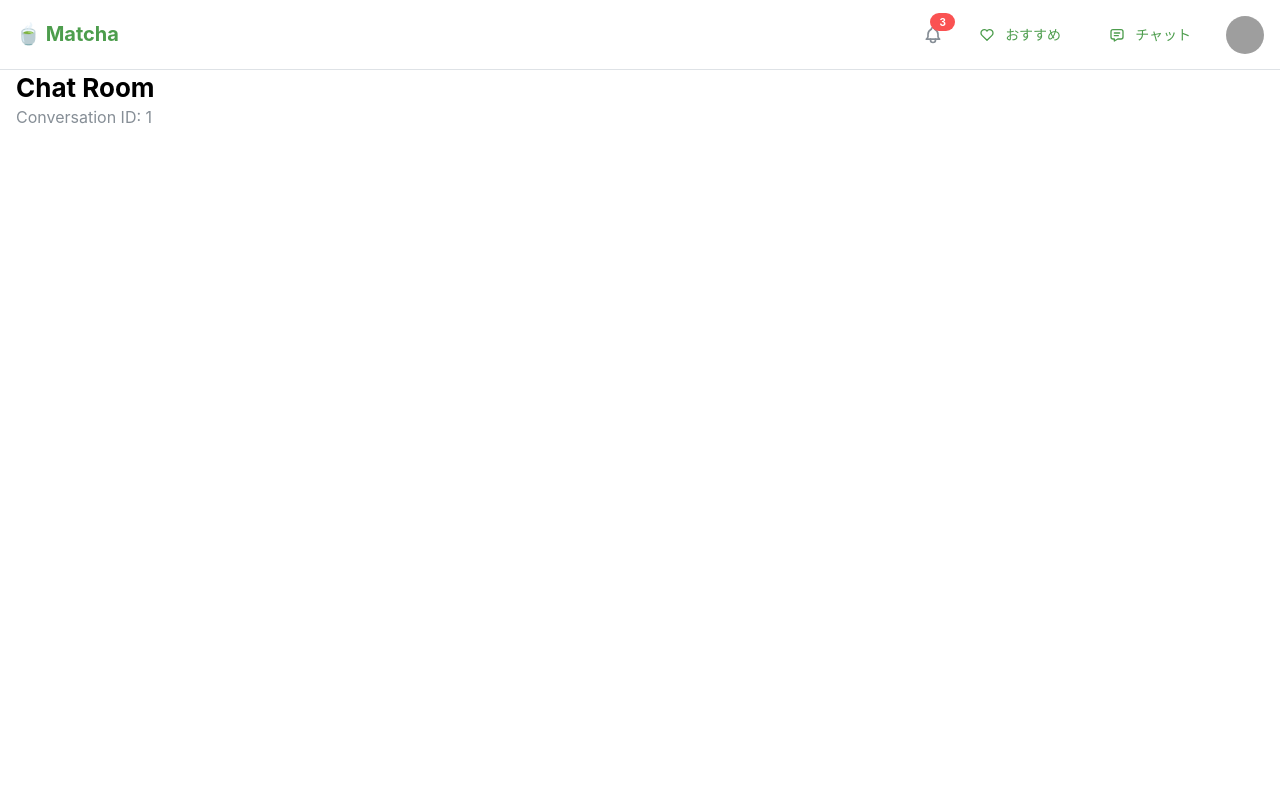
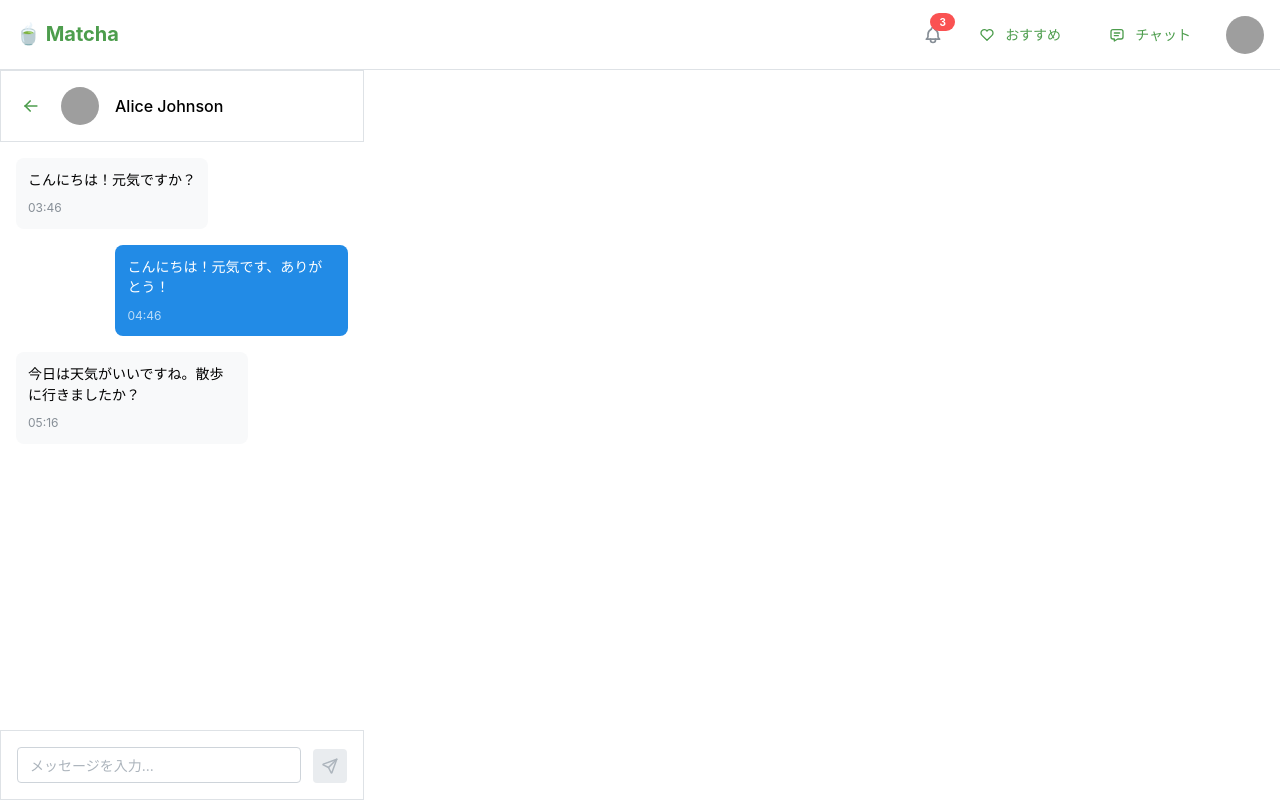
Before and after one commit to laddaL47/42-matcha, a React (Vite) app in the folder frontend/: page /chat/1 in a window 1280 px wide. Built offline with nearby package versions, Linux system fonts and the light colour scheme; grey boxes are pictures that could not be loaded.

Commit message:
feat: implement useSocket hook and integrate WebSocket functionality in ChatRoom and TestSocket components

```diff
--- a/frontend/src/hooks/index.ts
+++ b/frontend/src/hooks/index.ts
@@ -1,3 +1 @@
-// カスタムフックのエクスポート
-// 例: export { useAuth } from './useAuth';
-// 例: export { useApi } from './useApi';
+export { useSocket } from "./useSocket";
--- a/frontend/src/pages/ChatRoom/index.tsx
+++ b/frontend/src/pages/ChatRoom/index.tsx
@@ -1,13 +1,182 @@
-import { Container, Text, Title } from "@mantine/core";
-import { useParams } from "react-router-dom";
+import {
+  ActionIcon,
+  Avatar,
+  Container,
+  Group,
+  Paper,
+  ScrollArea,
+  Stack,
+  Text,
+  TextInput,
+} from "@mantine/core";
+import { IconArrowLeft, IconSend } from "@tabler/icons-react";
+import { useEffect, useRef, useState } from "react";
+import { useNavigate } from "react-router-dom";
+import type { Message, User } from "../../types";
+
+// モックデータ
+const mockUser: User = {
+  id: "user1",
+  username: "alice",
+  displayName: "Alice Johnson",
+  avatar:
+    "https://images.unsplash.com/photo-1494790108755-2616b612b786?w=150&h=150&fit=crop&crop=face",
+  isOnline: true,
+  lastSeen: new Date(),
+};
+
+const mockMessages: Message[] = [
+  {
+    id: "1",
+    senderId: "user1",
+    receiverId: "current_user",
+    content: "こんにちは！元気ですか？",
+    timestamp: new Date(Date.now() - 1000 * 60 * 60 * 2),
+    isRead: true,
+    messageType: "text",
+  },
+  {
+    id: "2",
+    senderId: "current_user",
+    receiverId: "user1",
+    content: "こんにちは！元気です、ありがとう！",
+    timestamp: new Date(Date.now() - 1000 * 60 * 60 * 1),
+    isRead: true,
+    messageType: "text",
+  },
+  {
+    id: "3",
+    senderId: "user1",
+    receiverId: "current_user",
+    content: "今日は天気がいいですね。散歩に行きましたか？",
+    timestamp: new Date(Date.now() - 1000 * 60 * 30),
+    isRead: false,
+    messageType: "text",
+  },
+];
 
 const ChatRoom = () => {
-  const { connectionId } = useParams();
+  const navigate = useNavigate();
+  const [messages, setMessages] = useState<Message[]>(mockMessages);
+  const [newMessage, setNewMessage] = useState("");
+  const scrollAreaRef = useRef<HTMLDivElement>(null);
+
+  // メッセージ送信
+  const handleSendMessage = () => {
+    if (newMessage.trim()) {
+      const newMsg: Message = {
+        id: Date.now().toString(),
+        senderId: "current_user",
+        receiverId: mockUser.id,
+        content: newMessage.trim(),
+        timestamp: new Date(),
+        isRead: false,
+        messageType: "text",
+      };
+
+      setMessages((prev) => [...prev, newMsg]);
+      setNewMessage("");
+    }
+  };
+
+  // キー入力処理
+  const handleKeyDown = (e: React.KeyboardEvent) => {
+    if (e.key === "Enter" && !e.shiftKey) {
+      e.preventDefault();
+      handleSendMessage();
+    }
+  };
+
+  // メッセージが変更されたときにスクロールを最下部に移動
+  useEffect(() => {
+    if (scrollAreaRef.current) {
+      scrollAreaRef.current.scrollTop = scrollAreaRef.current.scrollHeight;
+    }
+  });
+
+  const formatMessageTime = (timestamp: Date) => {
+    return timestamp.toLocaleTimeString("ja-JP", {
+      hour: "2-digit",
+      minute: "2-digit",
+    });
+  };
 
   return (
-    <Container>
-      <Title order={2}>Chat Room</Title>
-      <Text c="dimmed">Conversation ID: {connectionId ?? "Unknown connection"}</Text>
+    <Container
+      size="sm"
+      p={0}
+      h="calc(100vh - 70px)"
+      style={{ display: "flex", flexDirection: "column" }}
+    >
+      {/* ヘッダー */}
+      <Paper p="md" withBorder radius={0}>
+        <Group justify="space-between" align="center">
+          <Group gap="md">
+            <ActionIcon variant="subtle" onClick={() => navigate("/chat")}>
+              <IconArrowLeft size={20} />
+            </ActionIcon>
+
+            <Avatar src={mockUser.avatar} size="md" radius="xl" />
+
+            <div>
+              <Text fw={500}>{mockUser.displayName}</Text>
+            </div>
+          </Group>
+        </Group>
+      </Paper>
+
+      {/* メッセージエリア */}
+      <ScrollArea ref={scrollAreaRef} style={{ flex: 1 }} p="md">
+        <Stack gap="md">
+          {messages.map((message) => {
+            const isOwnMessage = message.senderId === "current_user";
+
+            return (
+              <Group
+                key={message.id}
+                justify={isOwnMessage ? "flex-end" : "flex-start"}
+                align="flex-end"
+              >
+                <Paper
+                  p="sm"
+                  radius="md"
+                  style={{
+                    maxWidth: "70%",
+                    backgroundColor: isOwnMessage ? "#228be6" : "#f8f9fa",
+                    color: isOwnMessage ? "white" : "black",
+                  }}
+                >
+                  <Text size="sm">{message.content}</Text>
+                  <Text size="xs" c={isOwnMessage ? "rgba(255,255,255,0.7)" : "dimmed"} mt="xs">
+                    {formatMessageTime(message.timestamp)}
+                  </Text>
+                </Paper>
+              </Group>
+            );
+          })}
+        </Stack>
+      </ScrollArea>
+
+      {/* メッセージ入力エリア */}
+      <Paper p="md" withBorder radius={0}>
+        <Group gap="sm" align="flex-end">
+          <TextInput
+            placeholder="メッセージを入力..."
+            value={newMessage}
+            onChange={(e) => setNewMessage(e.target.value)}
+            onKeyDown={handleKeyDown}
+            style={{ flex: 1 }}
+          />
+          <ActionIcon
+            size="lg"
+            color="blue"
+            onClick={handleSendMessage}
+            disabled={!newMessage.trim()}
+          >
+            <IconSend size={18} />
+          </ActionIcon>
+        </Group>
+      </Paper>
     </Container>
   );
 };
```
Also changed, not shown: frontend/src/hooks/useSocket.ts (added, +91 -0 lines), frontend/src/utils/ws/TestSocket.tsx (+59 -5 lines).
